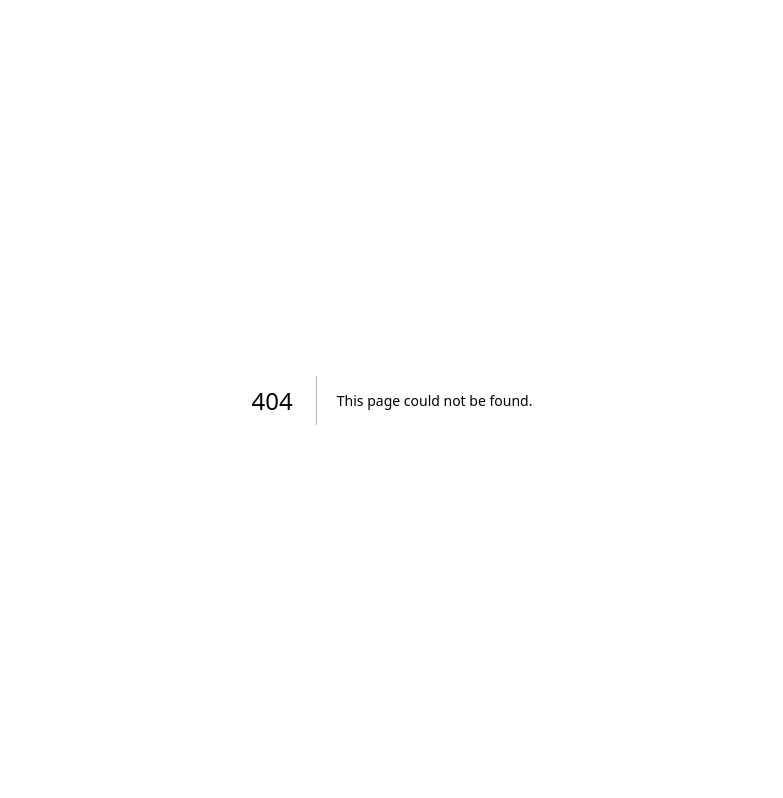
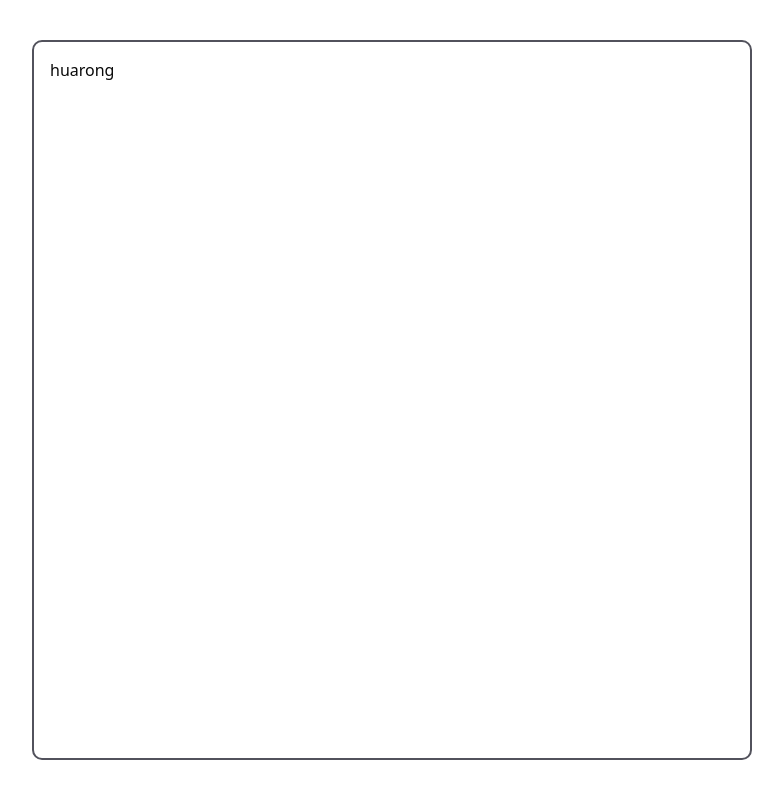
Before and after one commit to ApeWhoLovesCode/ChaosWorld, a Next.js app: page /triangle-huarong in a window 1280 px wide. Before the commit this address had no page. Shown: the whole page, without its empty margins (248-1031 px from the left). Built offline with nearby package versions, Linux system fonts and the light colour scheme.

Commit message:
fix: 完善布局

```diff
--- /dev/null
+++ b/src/app/demo/layout.tsx
@@ -0,0 +1,13 @@
+export default function Layout({
+  children,
+}: Readonly<{
+  children: React.ReactNode;
+}>) {
+  return (
+    <div className="flex items-center justify-center h-screen">
+      <div className="border-2 border-solid border-zinc-600 p-4 dark:border-zinc-400 h-[90%] aspect-square rounded-lg">
+        {children}
+      </div>
+    </div>
+  );
+}
--- /dev/null
+++ b/src/app/demo/page.tsx
@@ -0,0 +1,8 @@
+
+export default function Home() {
+  return (
+    <div className="">
+      huarong
+    </div>
+  );
+}
--- a/src/app/layout.tsx
+++ b/src/app/layout.tsx
@@ -24,7 +24,7 @@ export default function RootLayout({
   children: React.ReactNode;
 }>) {
   return (
-    <html lang="en">
+    <html lang="zh-cn" suppressHydrationWarning>
       <body
         className={`${geistSans.variable} ${geistMono.variable} antialiased`}
       >
--- /dev/null
+++ b/src/app/triangle-huarong/layout.tsx
@@ -0,0 +1,13 @@
+export default function Layout({
+  children,
+}: Readonly<{
+  children: React.ReactNode;
+}>) {
+  return (
+    <div className="flex items-center justify-center h-screen">
+      <div className="border-2 border-solid border-zinc-600 p-4 dark:border-zinc-400 h-[90%] aspect-square rounded-lg">
+        {children}
+      </div>
+    </div>
+  );
+}
--- /dev/null
+++ b/src/app/triangle-huarong/page.tsx
@@ -0,0 +1,8 @@
+
+export default function Home() {
+  return (
+    <div className="">
+      huarong
+    </div>
+  );
+}
--- a/src/app/triangleHuarong/layout.tsx
+++ /dev/null
@@ -1,11 +0,0 @@
-export default function Layout({
-  children,
-}: Readonly<{
-  children: React.ReactNode;
-}>) {
-  return (
-    <div className="flex items-center justify-center border border-solid border-zinc-600 p-4 dark:border-zinc-400">
-      {children}
-    </div>
-  );
-}
--- a/src/app/triangleHuarong/page.tsx
+++ /dev/null
@@ -1,8 +0,0 @@
-
-export default function Home() {
-  return (
-    <div>
-      huarong
-    </div>
-  );
-}
```
